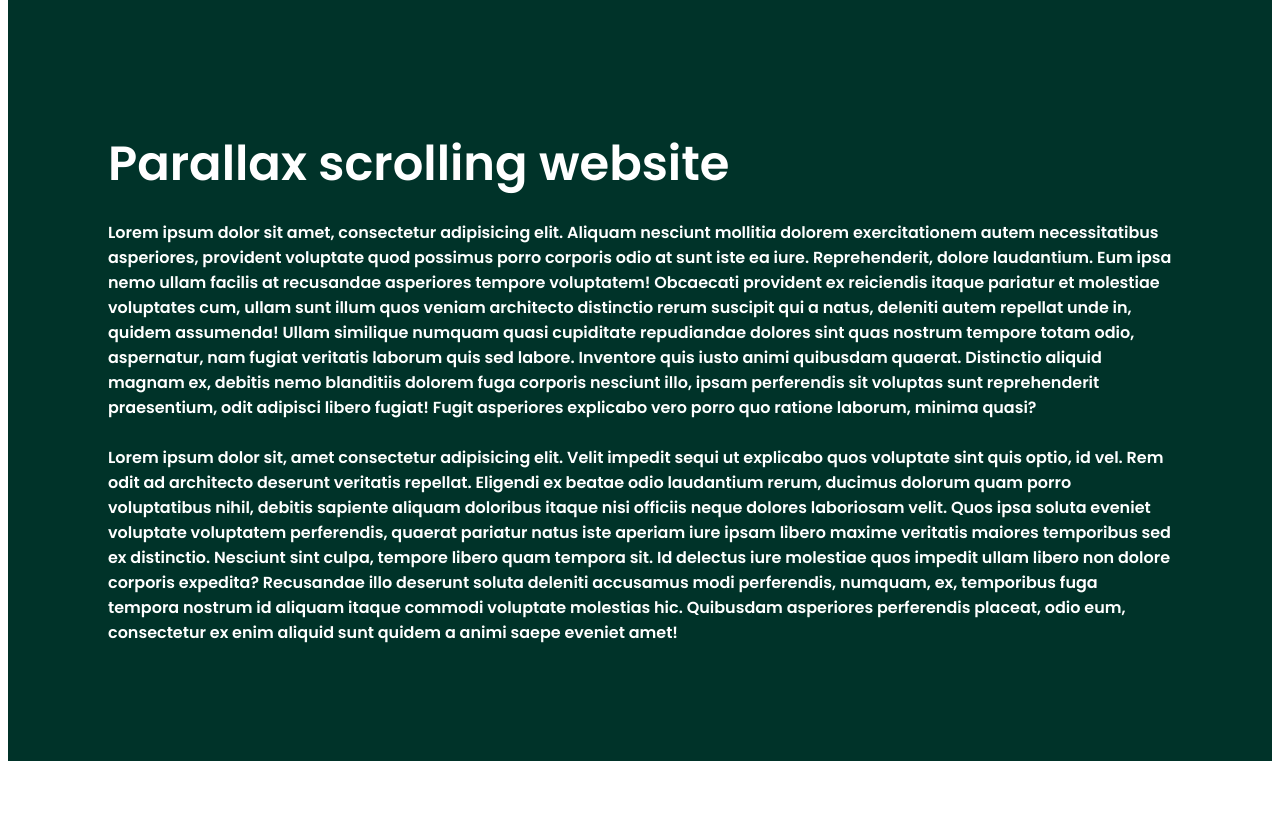
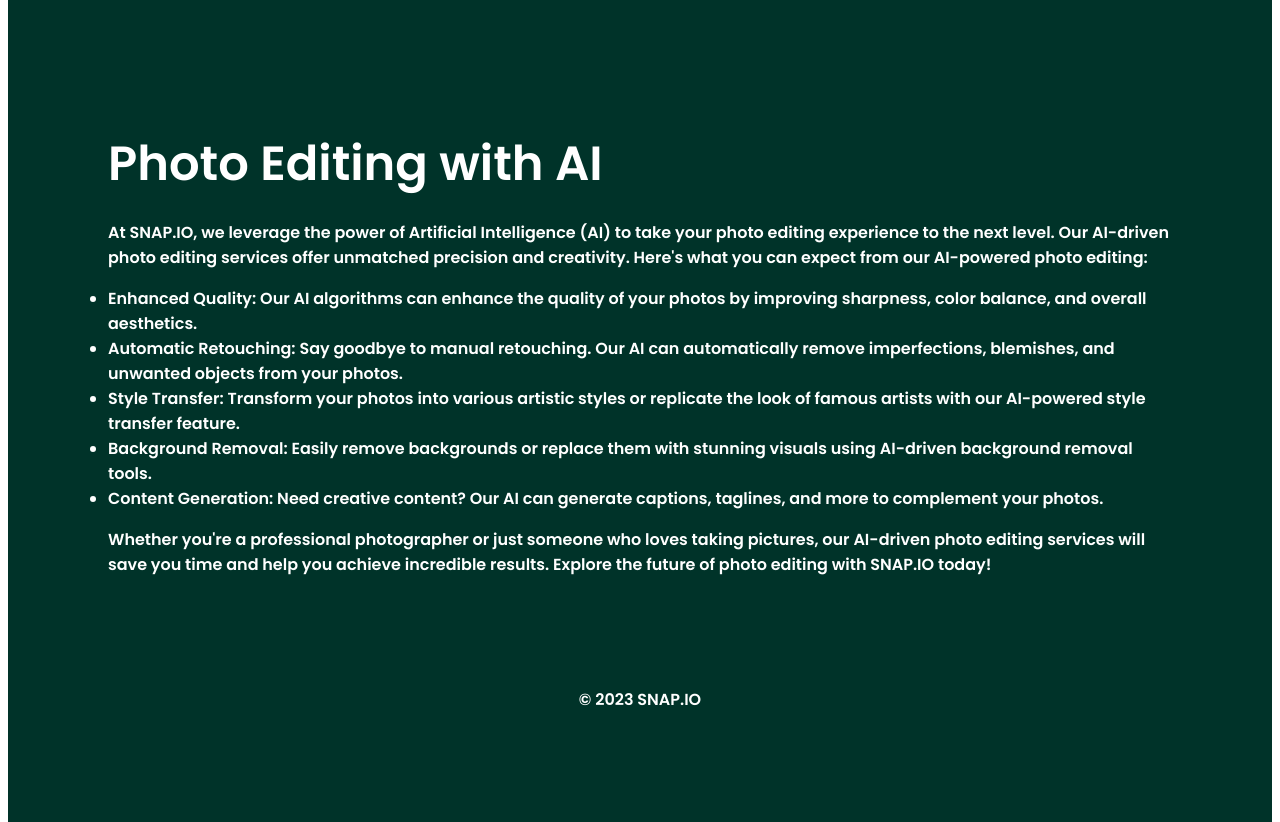
Before and after one commit to Abhishek-1122/parallaxLandingWeb, a plain HTML site: page index.html in a window 1280 px wide. Shown: the part 960-1782 px from the top of the page. Before the commit the page ends 1721 px from the top, so only its background shows below. Drawn offline with Linux system fonts and the light colour scheme.

Commit message:
Update index.html

```diff
--- a/index.html
+++ b/index.html
@@ -36,28 +36,27 @@
     </section>
 
     <section class="sec">
-        <h2>Parallax scrolling website</h2>
-        <p>Lorem ipsum dolor sit amet, consectetur adipisicing elit. Aliquam nesciunt mollitia dolorem exercitationem
-            autem necessitatibus asperiores, provident voluptate quod possimus porro corporis odio at sunt iste ea iure.
-            Reprehenderit, dolore laudantium. Eum ipsa nemo ullam facilis at recusandae asperiores tempore voluptatem!
-            Obcaecati provident ex reiciendis itaque pariatur et molestiae voluptates cum, ullam sunt illum quos veniam
-            architecto distinctio rerum suscipit qui a natus, deleniti autem repellat unde in, quidem assumenda! Ullam
-            similique numquam quasi cupiditate repudiandae dolores sint quas nostrum tempore totam odio, aspernatur, nam
-            fugiat veritatis laborum quis sed labore. Inventore quis iusto animi quibusdam quaerat. Distinctio aliquid
-            magnam ex, debitis nemo blanditiis dolorem fuga corporis nesciunt illo, ipsam perferendis sit voluptas sunt
-            reprehenderit praesentium, odit adipisci libero fugiat! Fugit asperiores explicabo vero porro quo ratione
-            laborum, minima quasi?<br><br>Lorem ipsum dolor sit, amet consectetur adipisicing elit. Velit impedit sequi
-            ut explicabo quos voluptate sint quis optio, id vel. Rem odit ad architecto deserunt veritatis repellat.
-            Eligendi ex beatae odio laudantium rerum, ducimus dolorum quam porro voluptatibus nihil, debitis sapiente
-            aliquam doloribus itaque nisi officiis neque dolores laboriosam velit. Quos ipsa soluta eveniet voluptate
-            voluptatem perferendis, quaerat pariatur natus iste aperiam iure ipsam libero maxime veritatis maiores
-            temporibus sed ex distinctio. Nesciunt sint culpa, tempore libero quam tempora sit. Id delectus iure
-            molestiae quos impedit ullam libero non dolore corporis expedita? Recusandae illo deserunt soluta deleniti
-            accusamus modi perferendis, numquam, ex, temporibus fuga tempora nostrum id aliquam itaque commodi voluptate
-            molestias hic. Quibusdam asperiores perferendis placeat, odio eum, consectetur ex enim aliquid sunt quidem a
-            animi saepe eveniet amet!
+        <h2>Photo Editing with AI</h2>
+        <p>
+            At SNAP.IO, we leverage the power of Artificial Intelligence (AI) to take your photo editing experience to the next level. Our AI-driven photo editing services offer unmatched precision and creativity. Here's what you can expect from our AI-powered photo editing:
         </p>
+        <ul>
+            <li><strong>Enhanced Quality:</strong> Our AI algorithms can enhance the quality of your photos by improving sharpness, color balance, and overall aesthetics.</li>
+            <li><strong>Automatic Retouching:</strong> Say goodbye to manual retouching. Our AI can automatically remove imperfections, blemishes, and unwanted objects from your photos.</li>
+            <li><strong>Style Transfer:</strong> Transform your photos into various artistic styles or replicate the look of famous artists with our AI-powered style transfer feature.</li>
+            <li><strong>Background Removal:</strong> Easily remove backgrounds or replace them with stunning visuals using AI-driven background removal tools.</li>
+            <li><strong>Content Generation:</strong> Need creative content? Our AI can generate captions, taglines, and more to complement your photos.</li>
+        </ul>
+        <p>
+            Whether you're a professional photographer or just someone who loves taking pictures, our AI-driven photo editing services will save you time and help you achieve incredible results. Explore the future of photo editing with SNAP.IO today!
+        </p>
+
+
+        <footer>
+            &copy; 2023 SNAP.IO
+        </footer>
     </section>
+
 
     <script src="script.js" ></script>
 </body>
```
